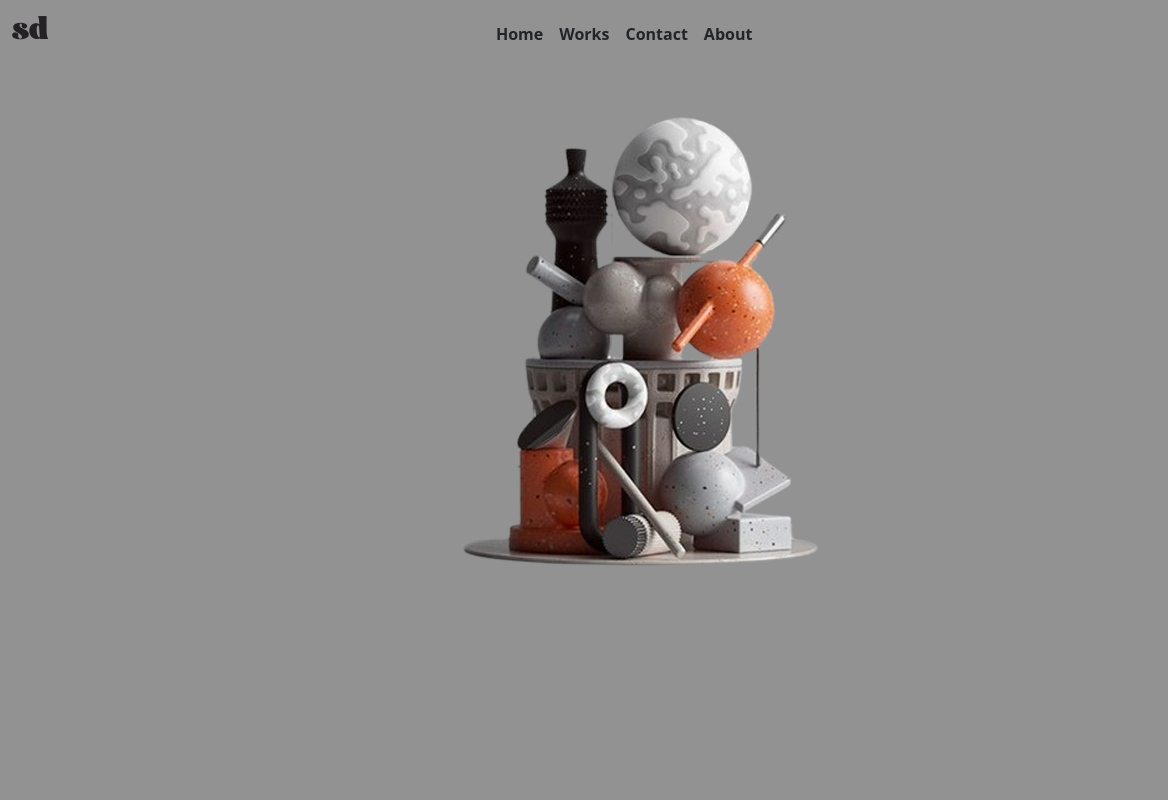
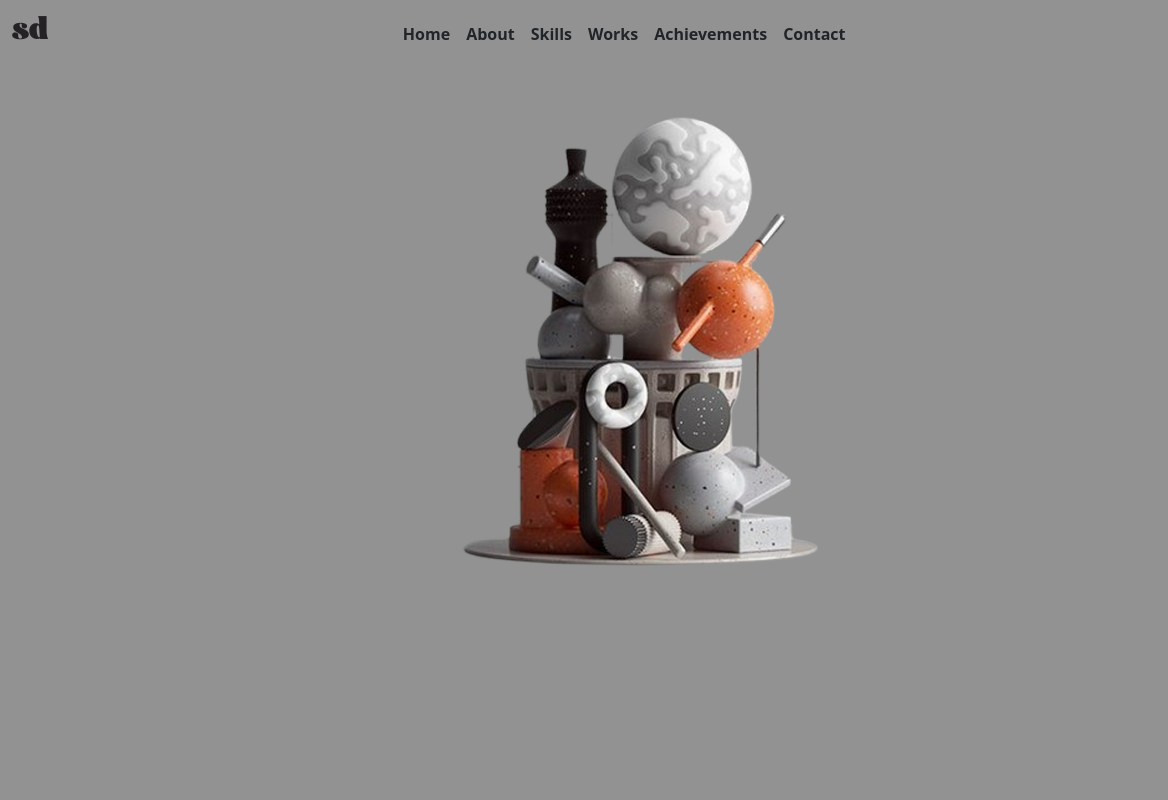
Before and after one commit to Snehadas08/portfolio-sneha, a website: page index.html in a window 1280 px wide. Shown: the top 800 px of the page, 0-1168 px from the left. Drawn offline with nearby package versions, Linux system fonts and the light colour scheme; a web font is replaced by a local one.

Commit message:
navbar section updated

```diff
--- a/index.html
+++ b/index.html
@@ -4,7 +4,7 @@
     <meta charset="UTF-8">
     <meta name="viewport" content="width=device-width, initial-scale=1.0">
     <title>Sneha Das Portfolio</title>
-
+     <link rel="shortcut icon" type="x-icon" href="assets/shortcut.png">
     <link rel="stylesheet" href="https://cdn.jsdelivr.net/npm/bootstrap-icons@1.11.3/font/bootstrap-icons.min.css">
     <link rel="preconnect" href="https://fonts.googleapis.com">
 <link rel="preconnect" href="https://fonts.gstatic.com" crossorigin>
@@ -35,14 +35,19 @@
             <a class="nav-link active text-dark fw-semibold" aria-current="page" href="#">Home</a>
           </li>
           <li class="nav-item">
-            <a class="nav-link text-dark fw-semibold " href="#">Works</a>
+            <a class="nav-link text-dark fw-semibold " href="#">About</a>
           </li>
-
+          <li class="nav-item">
+            <a class="nav-link text-dark fw-semibold " href="#">Skills</a>
+          </li>
+          <li class="nav-item">
+            <a class="nav-link text-dark fw-semibold" href="#">Works</a>
+          </li>
+          <li class="nav-item">
+            <a class="nav-link text-dark fw-semibold" href="#">Achievements</a>
+          </li>
           <li class="nav-item">
             <a class="nav-link text-dark fw-semibold" href="#">Contact</a>
-          </li>
-          <li class="nav-item">
-            <a class="nav-link text-dark fw-semibold" href="#">About</a>
           </li>
         </ul>
     <div class="row">
```
